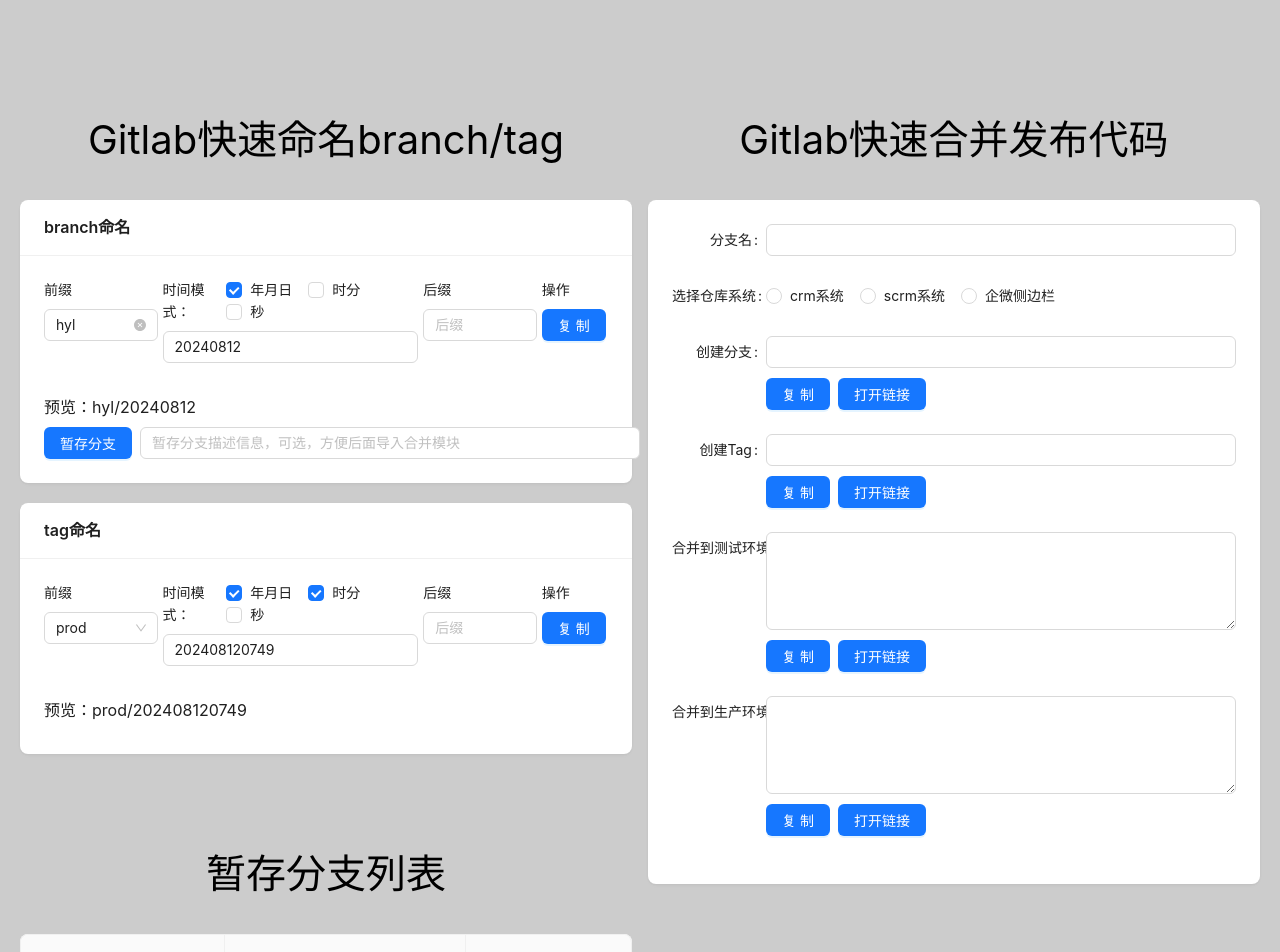
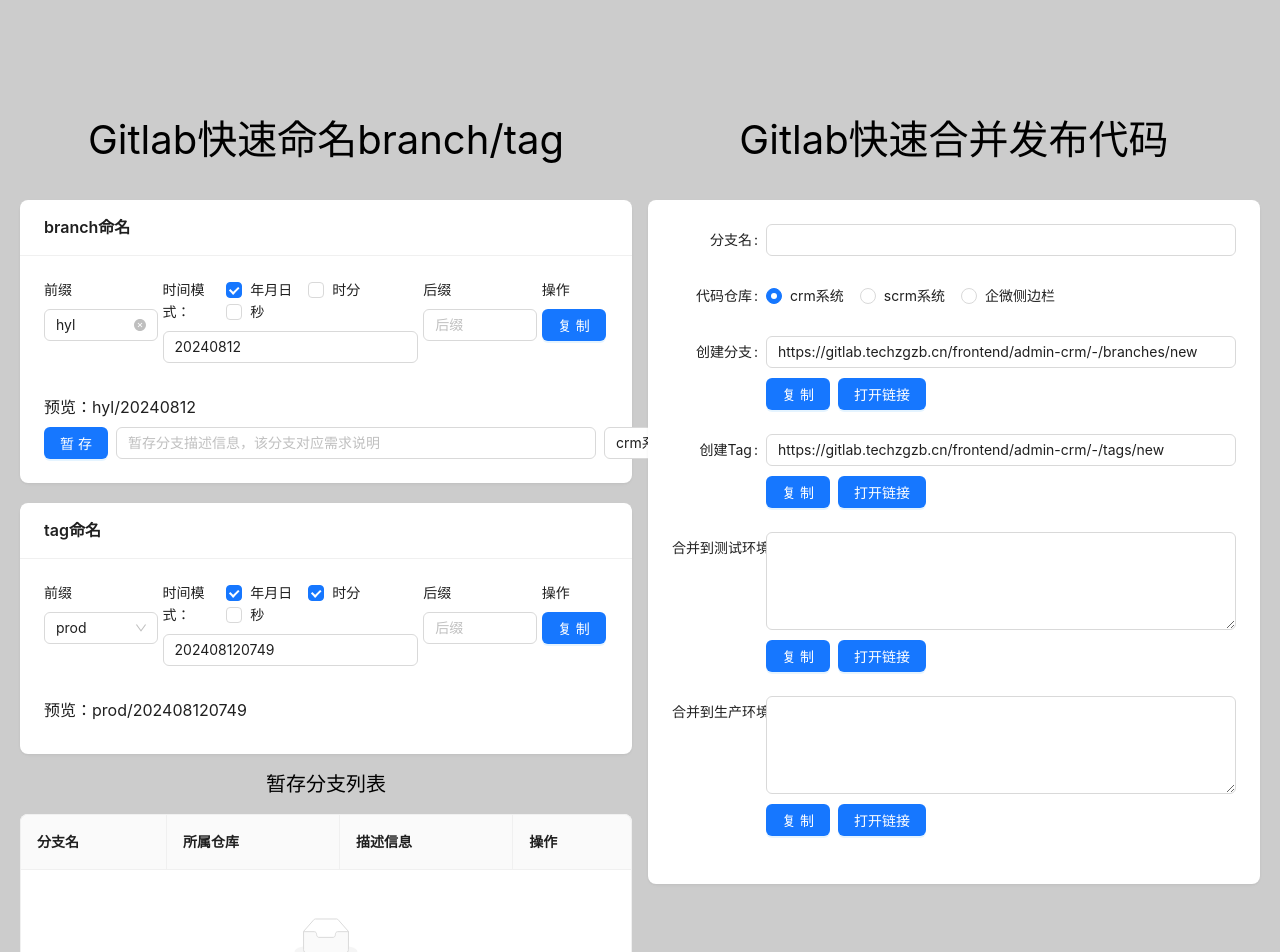
Before and after one commit to okamiss/gitlab-fast-merge, a React (Vite) app: page / in a window 1280 px wide. Shown: the top 952 px of the page. Built offline with nearby package versions, Linux system fonts and the light colour scheme.

Commit message:
update --

```diff
--- a/src/App.tsx
+++ b/src/App.tsx
@@ -13,12 +13,13 @@ import {
   Radio,
   Table
 } from 'antd'
-import type { GetProp, RadioChangeEvent } from 'antd'
+import type { GetProp } from 'antd'
 
-import { Title, Preview } from './app-style'
+import { Title, Preview, Title2 } from './app-style'
 import dayjs from 'dayjs'
 import copy from 'clipboard-copy'
 import { v4 as uuidv4 } from 'uuid'
+import { storeList } from './common/select'
 
 const { TextArea } = Input
 
@@ -58,6 +59,7 @@ const TimeComponent: React.FC<{
   )
   const [preview, setPreview] = useState('')
   const [description, setDescription] = useState('')
+  const [sname, setSname] = useState('admin-crm')
 
   useEffect(() => {
     const timer = setInterval(() => {
@@ -97,9 +99,12 @@ const TimeComponent: React.FC<{
 
   // 暂存分支
   const saveBranch = () => {
+    // const getSLablename = storeList.find((item) => item.value === sname)?.label
+
     const params = {
       id: uuidv4(),
       branch: preview,
+      storeName: sname,
       description
     }
 
@@ -108,12 +113,24 @@ const TimeComponent: React.FC<{
     if (getTable) {
       const oldTable = JSON.parse(getTable)
       const newTable = [params, ...oldTable]
+      const isUse = oldTable.some(
+        (item: any) => item.branch === preview && item.storeName === sname
+      )
+
+      if (isUse) {
+        return messageApi.error(`${sname}仓库已存在(${preview})分支`)
+      }
+
       updateBranch(newTable)
       localStorage.setItem('table', JSON.stringify(newTable))
     } else {
       updateBranch([params])
       localStorage.setItem('table', JSON.stringify([params]))
     }
+  }
+
+  const handleChange = (e: string) => {
+    setSname(e)
   }
 
   return (
@@ -180,13 +197,19 @@ const TimeComponent: React.FC<{
         {title === 'branch' ? (
           <Space>
             <Button type="primary" onClick={saveBranch}>
-              暂存分支
+              暂存
             </Button>
             <Input
+              style={{ width: 480 }}
               onChange={(e) => setDescription(e.target.value)}
-              style={{ width: '500px' }}
-              placeholder="暂存分支描述信息，可选，方便后面导入合并模块"
+              placeholder="暂存分支描述信息，该分支对应需求说明"
               allowClear
+            />
+            <Select
+              style={{ width: 150 }}
+              value={sname}
+              onChange={handleChange}
+              options={storeList}
             />
           </Space>
         ) : null}
@@ -212,26 +235,23 @@ const App: React.FC = () => {
   // }, [isinput])
 
   useEffect(() => {
+    storeChange('admin-crm')
     const getTable = localStorage.getItem('table')
     if (getTable) {
       setdataSource(JSON.parse(getTable))
     }
   }, [])
 
-  const storeList = [
-    { value: 'admin-crm', label: 'crm系统' },
-    { value: 'admin-scrm', label: 'scrm系统' },
-    { value: 'web-wwside', label: '企微侧边栏' }
-  ]
-
-  const storeMap = new Map([
-    ['admin-crm', 4],
-    ['admin-scrm', 10],
-    ['web-wwside', 16]
-  ])
+  // const storeMap = new Map([
+  //   ['admin-crm', 4],
+  //   ['admin-scrm', 10],
+  //   ['web-wwside', 16]
+  // ])
 
   const createLink = (b: string, s: string) => {
     if (!s) return
+
+    const getSid = storeList.find((item) => item.value === s)?.id
 
     const frontendUrl = 'https://gitlab.techzgzb.cn/frontend'
     const createBranch = `${frontendUrl}/${s}/-/branches/new`
@@ -245,11 +265,7 @@ const App: React.FC = () => {
       setProdMerge('')
       return
     }
-    const betaLink = `${frontendUrl}/${s}/-/merge_requests/new?merge_request[source_project_id]=${storeMap.get(
-      s
-    )}&merge_request[source_branch]=${b}&merge_request[target_project_id]=${storeMap.get(
-      s
-    )}&merge_request[target_branch]=beta`
+    const betaLink = `${frontendUrl}/${s}/-/merge_requests/new?merge_request[source_project_id]=${getSid}&merge_request[source_branch]=${b}&merge_request[target_project_id]=${getSid}&merge_request[target_branch]=beta`
     setBetaMerge(betaLink)
 
     const prodLink = `${frontendUrl}/${s}/-/merge_requests/new?merge_request[source_branch]=${b}`
@@ -257,7 +273,7 @@ const App: React.FC = () => {
   }
 
   // 仓库选择
-  const storeChange = ({ target: { value } }: RadioChangeEvent) => {
+  const storeChange = (value: string) => {
     setSname(value)
     createLink(bname, value)
   }
@@ -266,6 +282,13 @@ const App: React.FC = () => {
     // if (isInputRef.current.isinput) return
     // setBname(e)
     // createLink()
+  }
+
+  const importBranch = (value: branchlist) => {
+    const { branch, storeName } = value
+    setBname(branch)
+    setSname(storeName)
+    createLink(branch, storeName)
   }
 
   // 分支名输入
@@ -290,6 +313,10 @@ const App: React.FC = () => {
       dataIndex: 'branch'
     },
     {
+      title: '所属仓库',
+      dataIndex: 'storeName'
+    },
+    {
       title: '描述信息',
       dataIndex: 'description'
     },
@@ -297,7 +324,7 @@ const App: React.FC = () => {
       title: '操作',
       render: (_: any, record: any) => (
         <Space>
-          <Button type="link" onClick={() => bnameChange(record.branch)}>
+          <Button type="link" onClick={() => importBranch(record)}>
             导入分支
           </Button>
           <Button type="link" danger onClick={() => delBranch(record.id)}>
@@ -308,11 +335,8 @@ const App: React.FC = () => {
     }
   ]
 
-
-
   // 删除分支
   const delBranch = (e: string) => {
-    console.log(e)
     const newTable = dataSource.filter((item) => item.id !== e)
     setdataSource(newTable)
     localStorage.setItem('table', JSON.stringify(newTable))
@@ -336,7 +360,7 @@ const App: React.FC = () => {
             updateBranch={getUpdate}
           />
           <TimeComponent title={'tag'} childStyle={{ margin: '20px auto 0' }} />
-          <Title>暂存分支列表</Title>
+          <Title2>暂存分支列表</Title2>
           <Table bordered rowKey="id" dataSource={dataSource} columns={columns} />
         </Col>
         <Col className="gutter-row" span={12}>
@@ -346,9 +370,12 @@ const App: React.FC = () => {
               <Form.Item label="分支名">
                 <Input value={bname} onChange={(e) => bnameChange(e.target.value)} allowClear />
               </Form.Item>
-              <Form.Item label="选择仓库系统">
-                {/* <Select value={sname} onChange={storeChange} options={storeList} /> */}
-                <Radio.Group value={sname} onChange={storeChange} options={storeList} />
+              <Form.Item label="代码仓库">
+                <Radio.Group
+                  value={sname}
+                  onChange={(e) => storeChange(e.target.value)}
+                  options={storeList}
+                />
               </Form.Item>
               <Form.Item label="创建分支">
                 <Input value={cbname} />
--- a/src/app-style.tsx
+++ b/src/app-style.tsx
@@ -11,3 +11,8 @@ export const Preview = styled.div`
   font-size: 16px;
 
 `
+export const Title2 = styled.div`
+  font-size: 20px;
+  text-align: center;
+  margin: 20px 0;
+`
--- /dev/null
+++ b/src/common/select.ts
@@ -0,0 +1,5 @@
+export const storeList = [
+  { id: '4', value: 'admin-crm', label: 'crm系统' },
+  { id: '10', value: 'admin-scrm', label: 'scrm系统' },
+  { id: '16', value: 'web-wwside', label: '企微侧边栏' }
+]
--- a/src/types/all.d.ts
+++ b/src/types/all.d.ts
@@ -1,5 +1,6 @@
 interface branchlist {
   id: string
   branch: string
+  storeName:string
   description: string
 }
```
